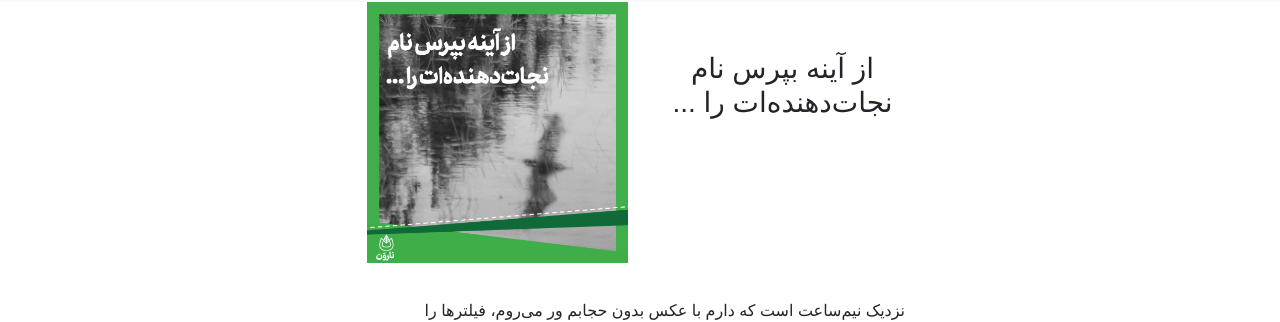
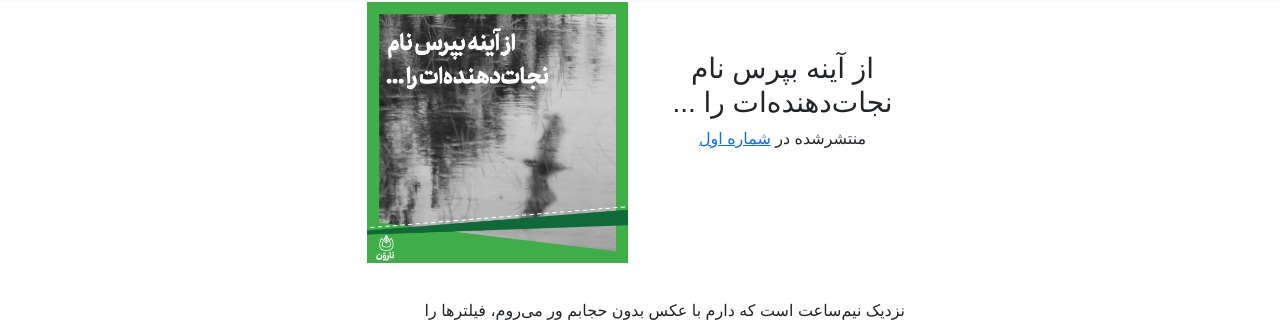
Before and after one commit to NaarvanMag/naarvanmag.github.io, a Jekyll site: the page built from اول. آ مثل آغاز، مثل آمستردام/_posts/2024-01-01-از آینه بپرس.markdown, in a window 1280 px wide. Shown: the part 114-436 px from the top of the page. Built offline with Jekyll 4.4.1, drawn with Linux system fonts in a browser that asks for light colours; nearby versions of some CDN libraries; a style sheet for code colours, icons or effects is not loaded.

Commit message:
Add archive link to the post page

```diff
--- a/_layouts/post.html
+++ b/_layouts/post.html
@@ -4,6 +4,7 @@ layout: default
 <div class="row">
     <div class="col-lg-3 offset-lg-3 col-sm-12 text-center" style="margin-top: 50px; margin-bottom: 20px;">
         <h3>{{ page.title }}</h3>
+        <h7>منتشرشده در <a href="{{ page.nlink }}">{{ page.ntext }}</a></h7>
     </div>
     <div class="col-lg-3 col-sm-12">
         <img src="{{ page.img }}" style="max-width:100%;" />
--- a/اول. آ مثل آغاز، مثل آمستردام/_posts/2024-01-01-از آینه بپرس.markdown
+++ b/اول. آ مثل آغاز، مثل آمستردام/_posts/2024-01-01-از آینه بپرس.markdown
@@ -2,7 +2,9 @@
 layout: post
 title:  "از آینه بپرس نام نجات‌دهنده‌ات را ..."
 img: /assets/tile/از_آینه_بپرس_نام_نجات_دهنده‌ات_را.png
-tags: داستان
+author: یکی از ایرانیان آمستردام
+ntext: شماره اول
+nlink: /archive/1
 ---
 
 نزدیک نیم‌ساعت است که دارم با عکس بدون حجابم ور می‌روم، فیلترها را یکی‌یکی روی آن امتحان می‌کنم، جمله‌های مختلف را تایپ می‌کنم و پاک می‌کنم. یک‌دفعه شعر فروغ می‌آید توی ذهنم: «حس می‌کنم که وقت گذشته ا‌ست، حس می‌کنم که «لحظه» سهم من از برگ‌های تاریخ‌ است.»
--- a/اول. آ مثل آغاز، مثل آمستردام/_posts/2024-01-02-اتوبوس.markdown
+++ b/اول. آ مثل آغاز، مثل آمستردام/_posts/2024-01-02-اتوبوس.markdown
@@ -2,7 +2,9 @@
 layout: post
 title:  "اتوبوس"
 img: /assets/tile/اتوبوس.png
-tags: داستان
+author: مرضیه
+ntext: شماره اول
+nlink: /archive/1
 ---
 
 دستم را انداختم به لبهٔ صندلی اتوبوس و خودم ـ تن سنگین و پالتوی خیسم- را بالا کشیدم. سوزش گلویم بیشتر شده‌ بود. اتوبوس همیشه همه‌چیز را بدتر می‌کرد. سرم تا شانهٔ دختر کنار دستی‌ام می‌رسد. با چشم‌هایم از شانه‌اش بالا می‌روم، از شال‌گردن طوسی و زردش می‌گذرم و با چشم‌هایم به او لبخند می‌زنم. دختر سرش را می‌چرخاند و نگاهی از تعجب به صورتم می‌اندازد، چشم‌ها بلافاصله از تعجب می‌گذرند و لبخند می‌زنند. جایی برایم باز می‌کند تا نزدیکِ در باشم. نفسی می‌کشم. نگاهم را می‌دزدم و دکمهٔ ایستادن اتوبوس را فشار می‌دهم. انگشتانم توی دستکشِ خیس یخ زده‌اند.
--- a/اول. آ مثل آغاز، مثل آمستردام/_posts/2024-01-03-گذر نارون.markdown
+++ b/اول. آ مثل آغاز، مثل آمستردام/_posts/2024-01-03-گذر نارون.markdown
@@ -2,7 +2,8 @@
 layout: post
 title:  "گذر ناروَن"
 img: /assets/tile/گذر_نارون.png
-tags: داستان
+ntext: شماره اول
+nlink: /archive/1
 ---
 
 بهار هر سال داستانی در گوش آمستردام زمزمه می‌کند از سپیدی، از گلبرگ‌هایی مثل برف و از نمایشی که جادوی طبیعت است. ناروَن‌ها خیابان‌های شهر را از نقره فرش می‌کنند. در این میان، گذر ناروَن از همه‌جای شهر افسانه‌ای‌تر است. گذری با بیش از چند ده هزار درخت ناروَن که هر کدامشان ریشه در تاریخ و شاخه در افسانه‌ها دارند. ناروَن‌ها با شکوه و صلابتشان نگهبانانی هستند بر دروازه‌های زمان، هر یک با قدی رعنا ایستاده‌اند و با باد‌های نوازشگر گفتگو می‌کنند.
```
